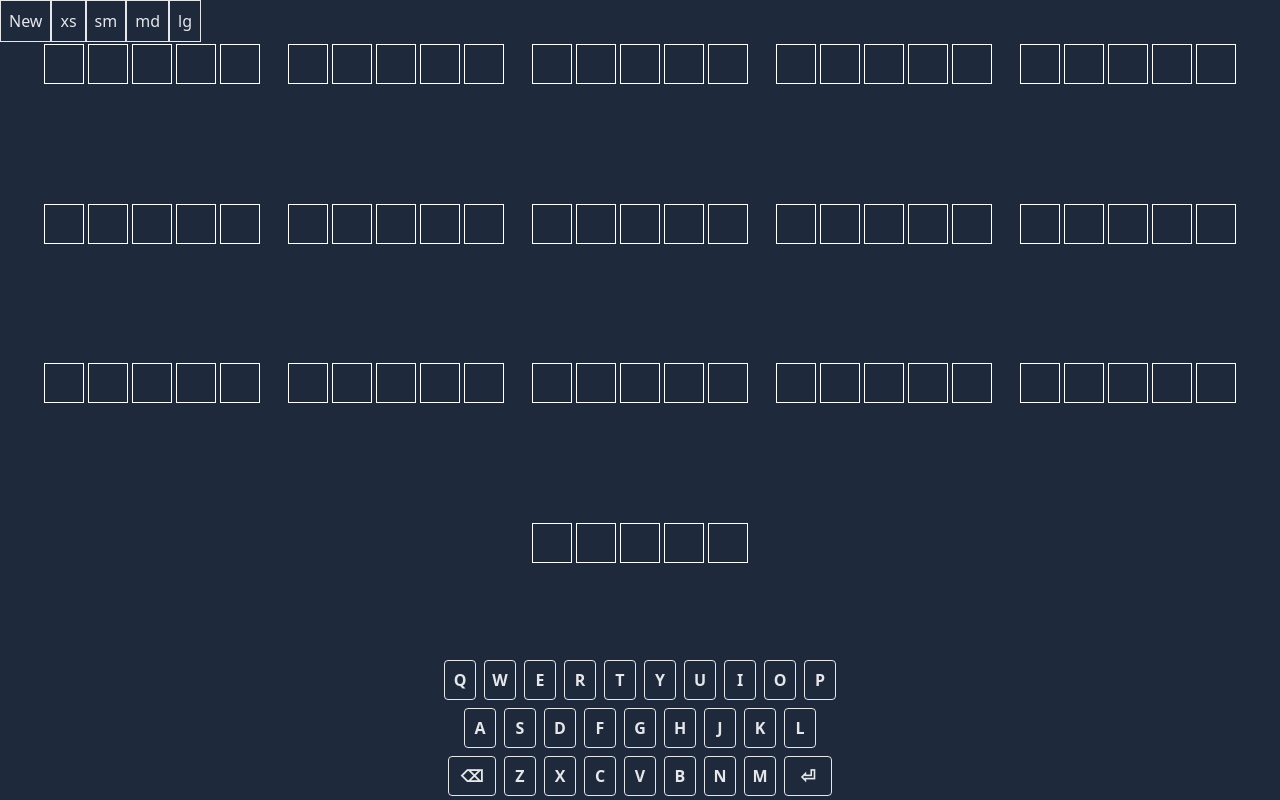
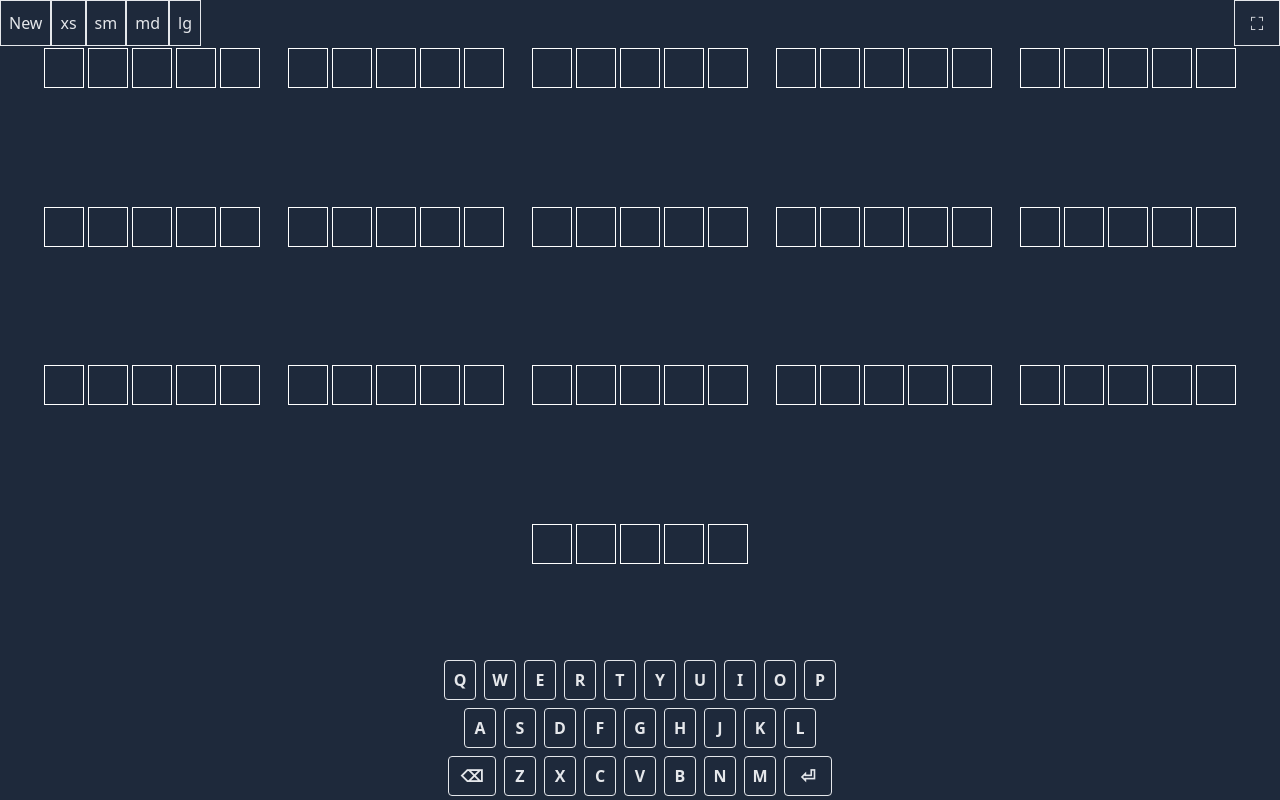
Before and after one commit to mrichards42/sedecordle-bot, a React (Create React App) app: page / in a window 1280 px wide. Built offline with nearby package versions, Linux system fonts and the light colour scheme.

Commit message:
Add fullscreen button

```diff
--- a/src/components/MultiGame.tsx
+++ b/src/components/MultiGame.tsx
@@ -36,6 +36,16 @@ const FlatButton = ({ className, ...props }: any) => (
   />
 );
 
+const toggleFullscreen = () => {
+  if (!document.fullscreenElement) {
+    document.documentElement.requestFullscreen();
+  } else {
+    if (document.exitFullscreen) {
+      document.exitFullscreen();
+    }
+  }
+};
+
 const MultiGame = ({ count = 1, size }: Props) => {
   const [realSize, setSize] = useState(
     size ?? (count === 1 ? "lg" : count < 8 ? "md" : count < 16 ? "sm" : "xs")
@@ -58,7 +68,7 @@ const MultiGame = ({ count = 1, size }: Props) => {
 
   return (
     <div className="flex flex-col h-full">
-      <div>
+      <div className="flex">
         <FlatButton onClick={() => gamesDispatch({ type: "restart" })}>
           New
         </FlatButton>
@@ -66,6 +76,13 @@ const MultiGame = ({ count = 1, size }: Props) => {
         <FlatButton onClick={() => setSize("sm")}>sm</FlatButton>
         <FlatButton onClick={() => setSize("md")}>md</FlatButton>
         <FlatButton onClick={() => setSize("lg")}>lg</FlatButton>
+        <div className="flex-grow" />
+        <FlatButton
+          className="aspect-square text-lg"
+          onClick={toggleFullscreen}
+        >
+          ⛶
+        </FlatButton>
       </div>
       <div
         className={classNames(
```
